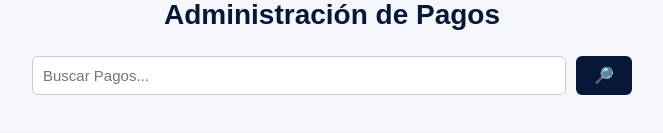
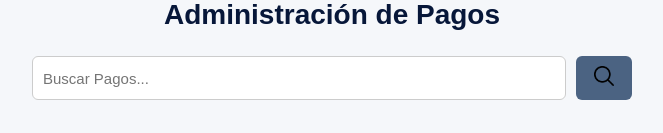
Before and after one commit to jesusresendiz56/Vaguettos, a PHP site: page /pagos.html in a window 1280 px wide. Shown: the part 170-303 px from the top of the page, without its empty margins (308-971 px from the left). Run offline with PHP 8.4, Linux system fonts and the light colour scheme.

Commit message:
Actualizar estilos de botones y agregar iconos de búsqueda en formularios

```diff
--- a/scr/css/pagos.css
+++ b/scr/css/pagos.css
@@ -96,7 +96,7 @@ input[type="search"]:focus {
 }
 
 button.singnupbtn {
-  background-color: #071739;
+  background-color: #4B6382;
   color: white;
   border: none;
   border-radius: 6px;
--- a/scr/css/usuarios.css
+++ b/scr/css/usuarios.css
@@ -95,7 +95,7 @@ input[type="search"]:focus {
 }
 
 button[type="submit"] {
-  background-color: #071739;
+  background-color: #4B6382;
   color: white;
   border: none;
   border-radius: 6px;
--- a/vista/pagos.html
+++ b/vista/pagos.html
@@ -31,7 +31,7 @@
         <form method="post">
             <div class="btn">
                 <input type="search" name="valueToSearch" placeholder="Buscar Pagos...">
-                <button type="submit" class="singnupbtn" name="search">🔎</button>
+                <button type="submit" class="singnupbtn" name="search"><img src='../scr/imagenes/busqueda.png' alt='Buscar' width='20' height='20'></button>
             </div>
         </form>
     </div><br>
--- a/vista/usuarios.php
+++ b/vista/usuarios.php
@@ -37,7 +37,7 @@ include '../modelo/conexion.php';
         <form method="post">
             <div class="btn">
                 <input type="search" name="buscarCliente" placeholder="Buscar Cliente...">
-                <button type="submit" name="buscar">🔎</button>
+                <button type="submit" name="buscar"><img src='../scr/imagenes/busqueda.png' alt='Buscar' width='20' height='20'></button>
             </div>
         </form>
     </div><br>
```
Also changed, not shown: scr/imagenes/buscar.png (added), scr/imagenes/busqueda.png (added).
